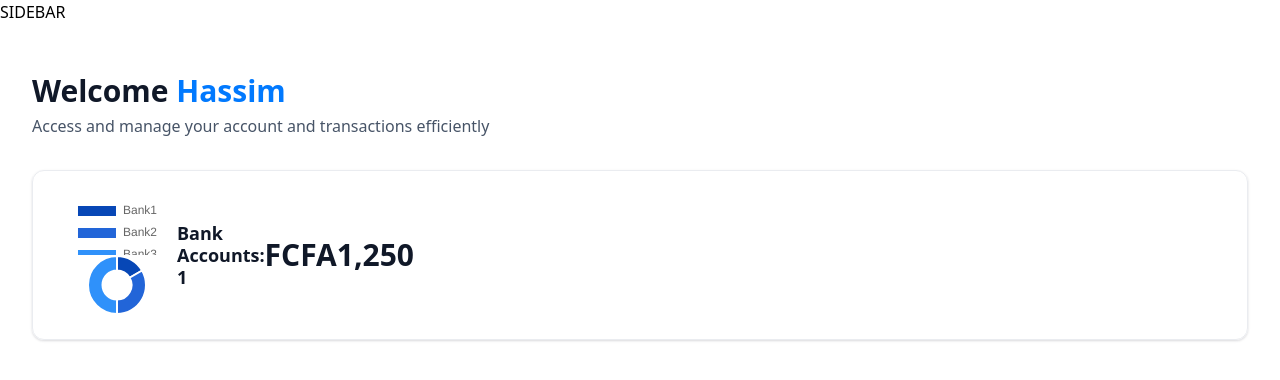
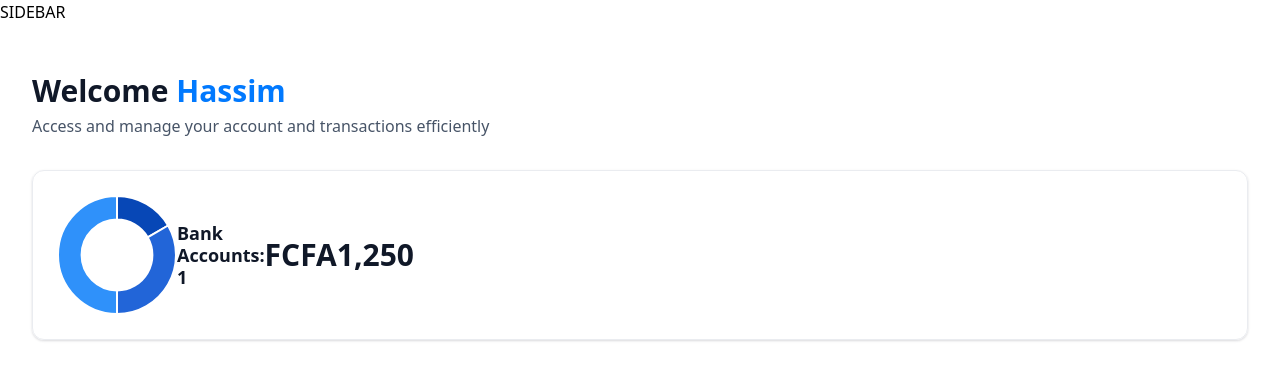
Before and after one commit to hassim506/jsm_Banking, a Next.js app: page / in a window 1280 px wide. Shown: the top 380 px of the page. Built offline with nearby package versions, Linux system fonts and the light colour scheme.

Commit message:
Ajout des options dans le Doughnut

```diff
--- a/components/ui/DoughnuChart.tsx
+++ b/components/ui/DoughnuChart.tsx
@@ -21,7 +21,18 @@ const DoughnutChart = ({ accounts }: DoughnutChartProps) => {
     labels: ["Bank1", "Bank2", "Bank3"],
   };
 
-  return <Doughnut data={data} />;
+  return <Doughnut
+   data={data}
+   options={{
+    cutout: '60%',
+    plugins: {
+      legend: {
+        display: false
+      }
+    }
+
+   }}
+   />;
 };
 
 export default DoughnutChart;
--- a/components/ui/TotalBalanceBox.tsx
+++ b/components/ui/TotalBalanceBox.tsx
@@ -14,10 +14,10 @@ const TotalBalanceBox = ({
                 </h2>
             </div>
             <div className="flex flex-col gap-2">
-                <p className="total-balance-amount flex-center gap-2">
+                <div className="total-balance-amount flex-center gap-2">
                    <AnimatedCounter amount={totalCurrentBalance}/>
 
-                </p>
+                </div>
             </div>
         </div>
     </section>
```
